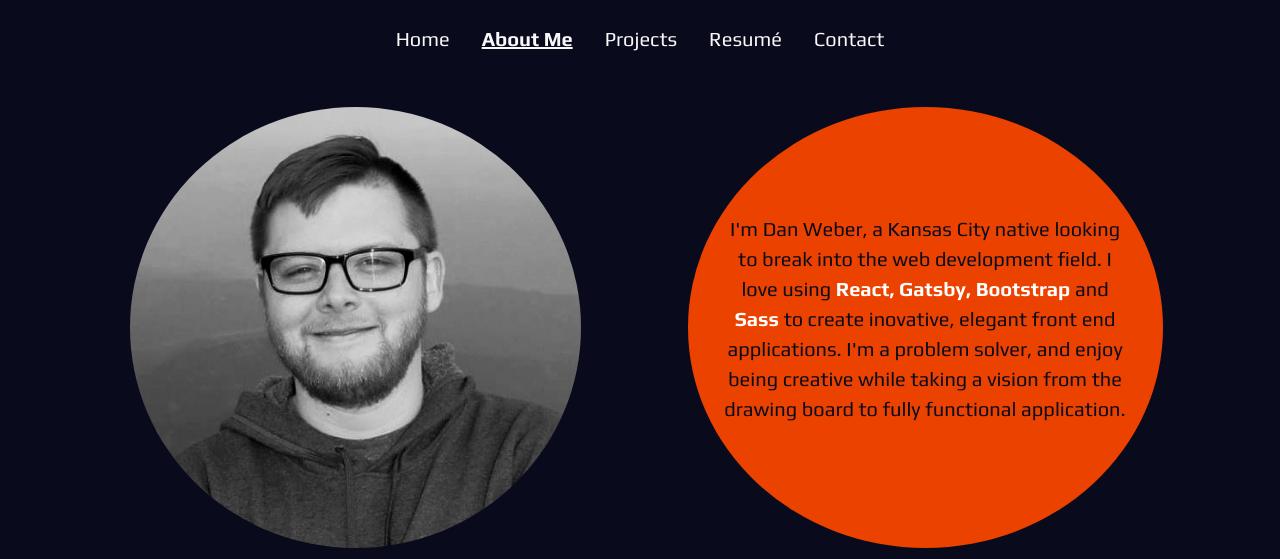
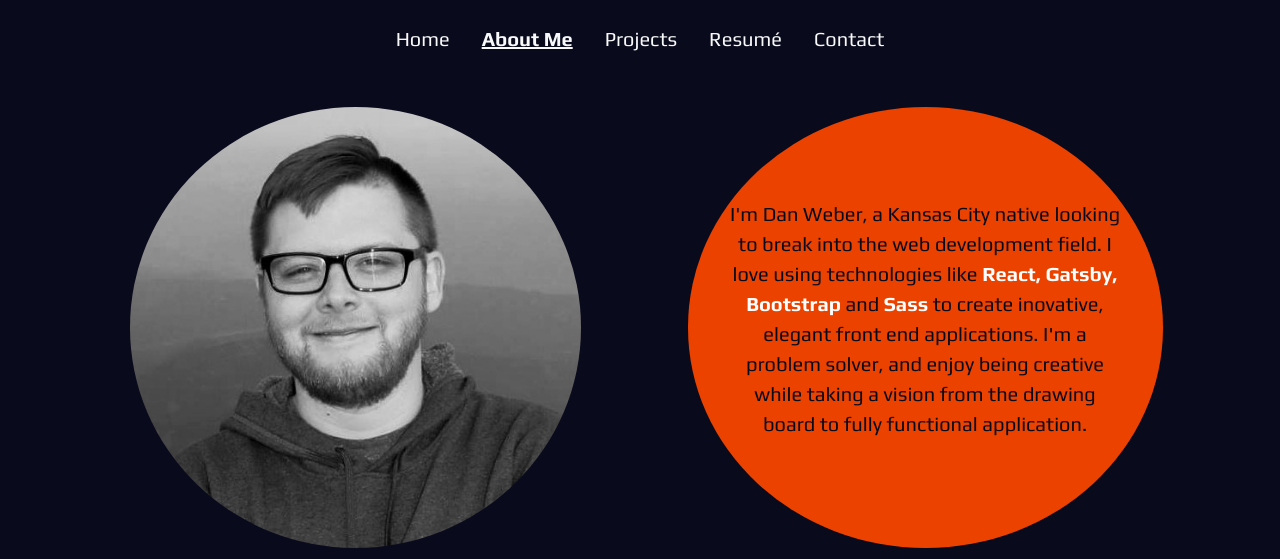
Before and after one commit to DaperDandle/Portfolio-Website, a Gatsby site: page /about in a window 1280 px wide. Shown: the top 559 px of the page. Built offline with nearby package versions, Linux system fonts and the light colour scheme; Gatsby itself is replaced by a stand-in of ours.

Commit message:
changed about me blurb

```diff
--- a/src/pages/about.js
+++ b/src/pages/about.js
@@ -20,9 +20,9 @@ const About = () => {
             md={5}
             className="m-3 p-3 rounded-circle secondary-bg text-center d-flex align-items-center primary-text justify-content-start"
           >
-            <p className="p-3">
+            <p className="p-4">
               I'm Dan Weber, a Kansas City native looking to break into the web
-              development field. I love using{" "}
+              development field. I love using technologies like{" "}
               <span className="text-white fw-bold">
                 React, Gatsby, Bootstrap
               </span>{" "}
```
